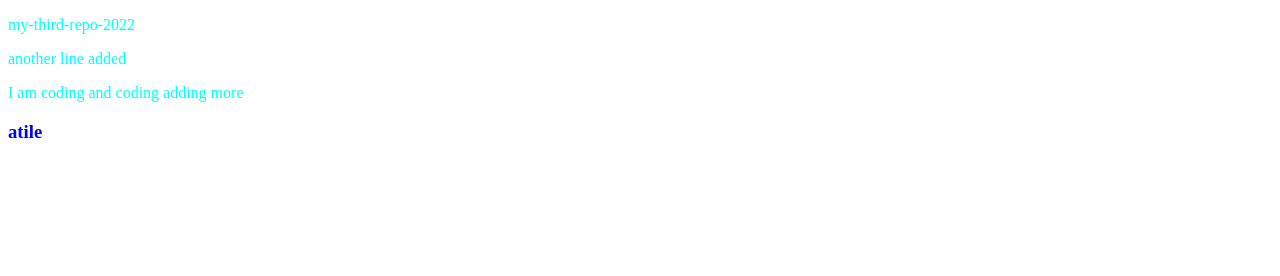
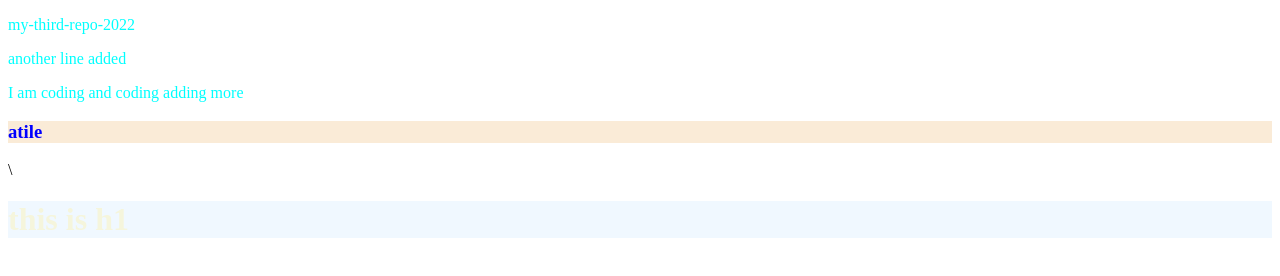
Before and after one commit to mrsaha02/my-third-repo-2022, a plain HTML site: page index.html in a window 1280 px wide. Drawn offline with Linux system fonts and the light colour scheme.

Commit message:
style added

```diff
--- a/index.html
+++ b/index.html
@@ -11,6 +11,7 @@
     <p>my-third-repo-2022</p>
     <p>another line added</p>
     <p>I am coding and coding adding more</p>
-    <h3>atile </h3>
+    <h3>atile </h3>\
+    <h1>this is h1 </h1>
 </body>
 </html>
--- a/style.css
+++ b/style.css
@@ -3,4 +3,9 @@ p{
 }
 h3{
     color: blue;
+    background-color: antiquewhite;
 }
+h1{
+    color: beige;
+    background-color: aliceblue;
+}
```
